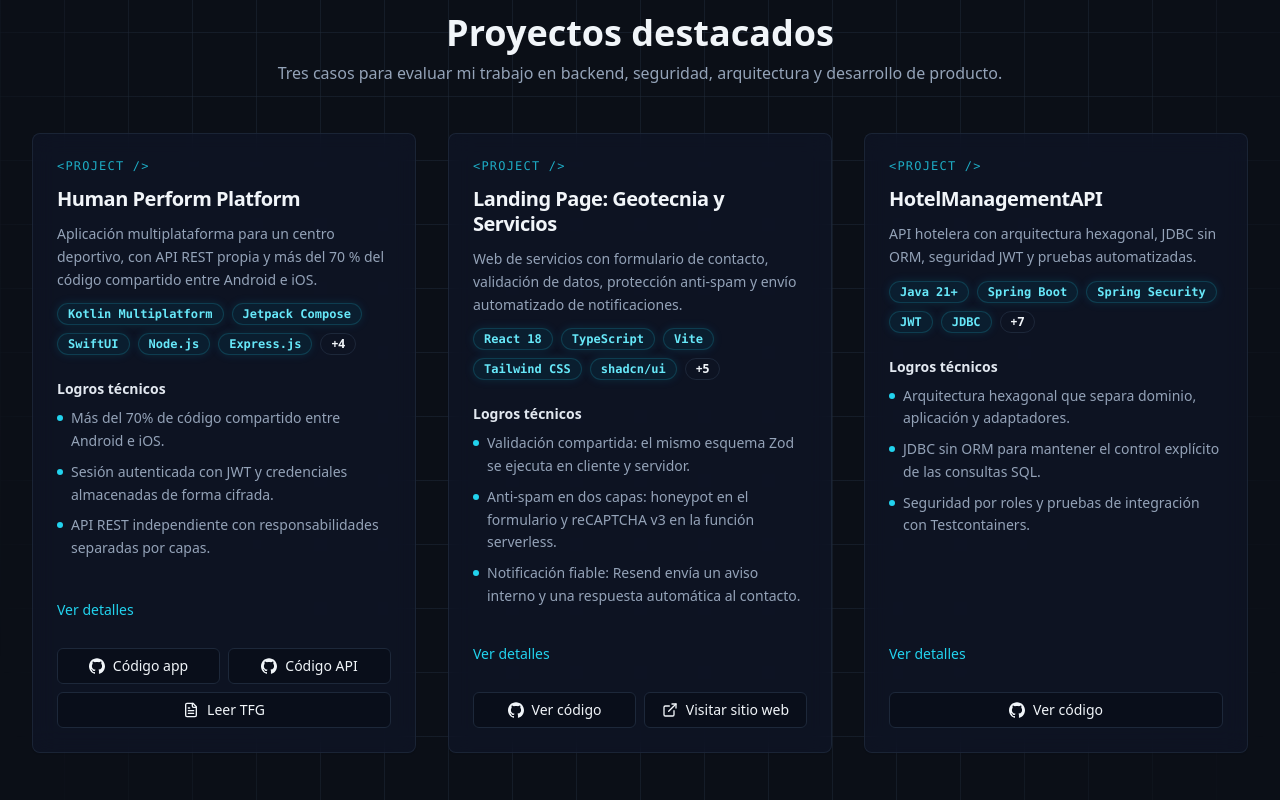
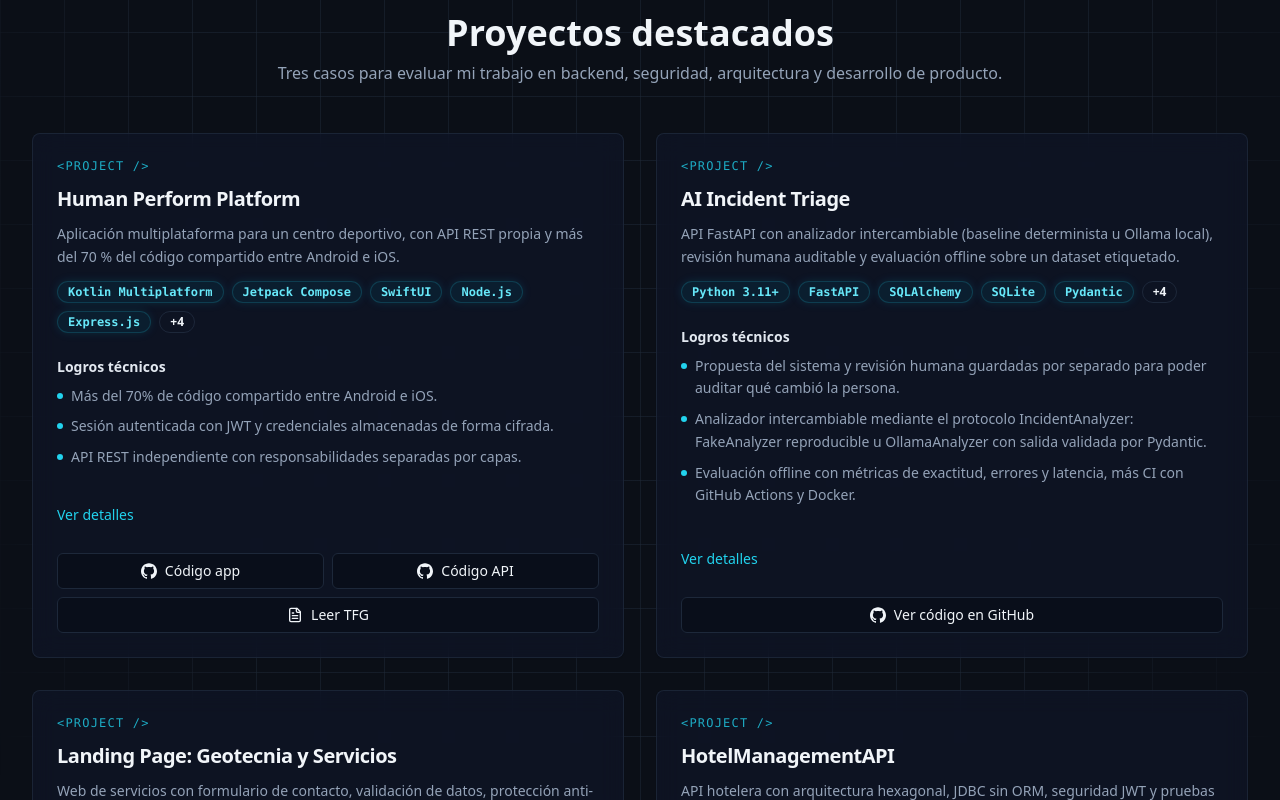
Before and after one commit to asobrados03/alfredo-sobrados-portfolio, a React (Vite) app: page / in a window 1280 px wide. Shown: the part 800-1600 px from the top of the page. Built offline with nearby package versions, Linux system fonts and the light colour scheme.

Commit message:
add AI Incident Triage project to the portfolio

```diff
--- a/src/components/Projects.tsx
+++ b/src/components/Projects.tsx
@@ -104,6 +104,100 @@
           "Diseño de APIs REST con autenticación y reglas de negocio no triviales.",
           "Aplicación práctica de arquitectura por capas y código compartido entre plataformas.",
           "Capacidad para conectar cliente, backend, persistencia y seguridad en una solución mantenible.",
+        ],
+      },
+    ],
+  },
+  {
+    id: 13,
+    title: "AI Incident Triage",
+    description:
+        "API para registrar incidencias técnicas, generar una propuesta de triaje estructurada y permitir que una persona la acepte o la corrija. MVP con separación entre entrada, análisis, persistencia y revisión humana.",
+    impact:
+        "API FastAPI con analizador intercambiable (baseline determinista u Ollama local), revisión humana auditable y evaluación offline sobre un dataset etiquetado.",
+    highlights: [
+      "Propuesta del sistema y revisión humana guardadas por separado para poder auditar qué cambió la persona.",
+      "Analizador intercambiable mediante el protocolo IncidentAnalyzer: FakeAnalyzer reproducible u OllamaAnalyzer con salida validada por Pydantic.",
+      "Evaluación offline con métricas de exactitud, errores y latencia, más CI con GitHub Actions y Docker.",
+    ],
+    technologies: [
+      "Python 3.11+",
+      "FastAPI",
+      "SQLAlchemy",
+      "SQLite",
+      "Pydantic",
+      "Ollama",
+      "Docker",
+      "GitHub Actions",
+      "pytest",
+    ],
+    technologyGroups: [
+      {
+        title: "Backend",
+        technologies: ["Python 3.11+", "FastAPI", "Pydantic"],
+      },
+      {
+        title: "Datos",
+        technologies: ["SQLAlchemy", "SQLite"],
+      },
+      {
+        title: "IA",
+        technologies: ["Ollama"],
+      },
+      {
+        title: "Calidad y entrega",
+        technologies: ["pytest", "Docker", "GitHub Actions"],
+      },
+    ],
+    links: [
+      {
+        label: "Ver código en GitHub",
+        url: "https://github.com/asobrados03/ai-incident-triage",
+        type: "github",
+      },
+    ],
+    showHighlightsInDialog: false,
+    details: [
+      {
+        title: "Flujo de triaje",
+        items: [
+          "POST /incidents registra la incidencia en SQLite con estado created.",
+          "POST /incidents/{id}/analysis ejecuta el analizador y guarda categoría, severidad, prioridad, información faltante y confianza.",
+          "PATCH /incidents/{id}/triage acepta o corrige la propuesta; el estado pasa a reviewed.",
+          "Estados: created → analyzing → analyzed → reviewed, o analysis_failed si el análisis falla.",
+        ],
+      },
+      {
+        title: "Arquitectura",
+        content:
+            "Los routers de FastAPI traducen HTTP y errores; IncidentService contiene las transiciones de estado y los casos de uso; IncidentRepository aísla la persistencia con SQLAlchemy. El analizador se define como protocolo, de modo que el caso de uso no depende del proveedor.",
+      },
+      {
+        title: "Analizador y modelo local",
+        content:
+            "FakeAnalyzer es el backend por defecto: determinista y útil para probar transiciones, no para medir la calidad de un LLM. OllamaAnalyzer es opcional, pide JSON estructurado con temperatura cero y valida la respuesta contra el esquema. Un proveedor no disponible o una respuesta inválida devuelven 502 y un timeout devuelve 504, sin fallback silencioso.",
+      },
+      {
+        title: "Revisión humana",
+        content:
+            "La propuesta original se conserva en triage_results y la decisión de la persona en triage_reviews. Así se puede auditar qué sugirió el sistema y qué se corrigió, y medir correcciones en el futuro.",
+      },
+      {
+        title: "Evaluación y calidad",
+        content:
+            "Un dataset de 8 incidencias etiquetadas a mano permite ejecutar una evaluación offline independiente de FastAPI. Los resultados del baseline fake se documentan como referencia de plumbing, no como calidad de un LLM. La CI instala el proyecto, ejecuta pytest y valida el Dockerfile; los tests nunca llaman a Ollama.",
+      },
+      {
+        title: "Alcance y limitaciones",
+        content:
+            "Es un MVP para portfolio: no incluye interfaz, autenticación, RAG ni agentes, y usa SQLite sin migraciones. El propio README lista como mejoras ampliar el dataset, añadir PostgreSQL y autenticación antes de producción.",
+      },
+      {
+        title: "Qué demuestra este proyecto",
+        items: [
+          "Diseño de una API con estados explícitos, errores diferenciados y contratos validados.",
+          "Integración de un LLM local detrás de una abstracción, con evaluación y límites conocidos.",
+          "Revisión humana auditable en un flujo asistido por IA.",
         ],
       },
     ],
@@ -928,7 +1022,7 @@
   variant: "featured" | "more";
 }
 
-const featuredProjectIds = [1, 2, 4];
+const featuredProjectIds = [1, 13, 2, 4];
 
 const Projects = ({ id, title, description, variant }: ProjectsProps) => {
   const projects =
@@ -989,11 +1083,17 @@
             })}
           </div>
         ) : (
-          <div className="grid grid-cols-1 gap-8 md:grid-cols-2 xl:grid-cols-3">
-            {projects.map((project, index) => (
-              <ProjectCard key={project.id} project={project} index={index} />
-            ))}
-          </div>
+            <div
+                className={
+                  projects.length === 4
+                      ? "grid grid-cols-1 gap-8 md:grid-cols-2"
+                      : "grid grid-cols-1 gap-8 md:grid-cols-2 xl:grid-cols-3"
+                }
+            >
+              {projects.map((project, index) => (
+                  <ProjectCard key={project.id} project={project} index={index} />
+              ))}
+            </div>
         )}
       </div>
     </section>
```
